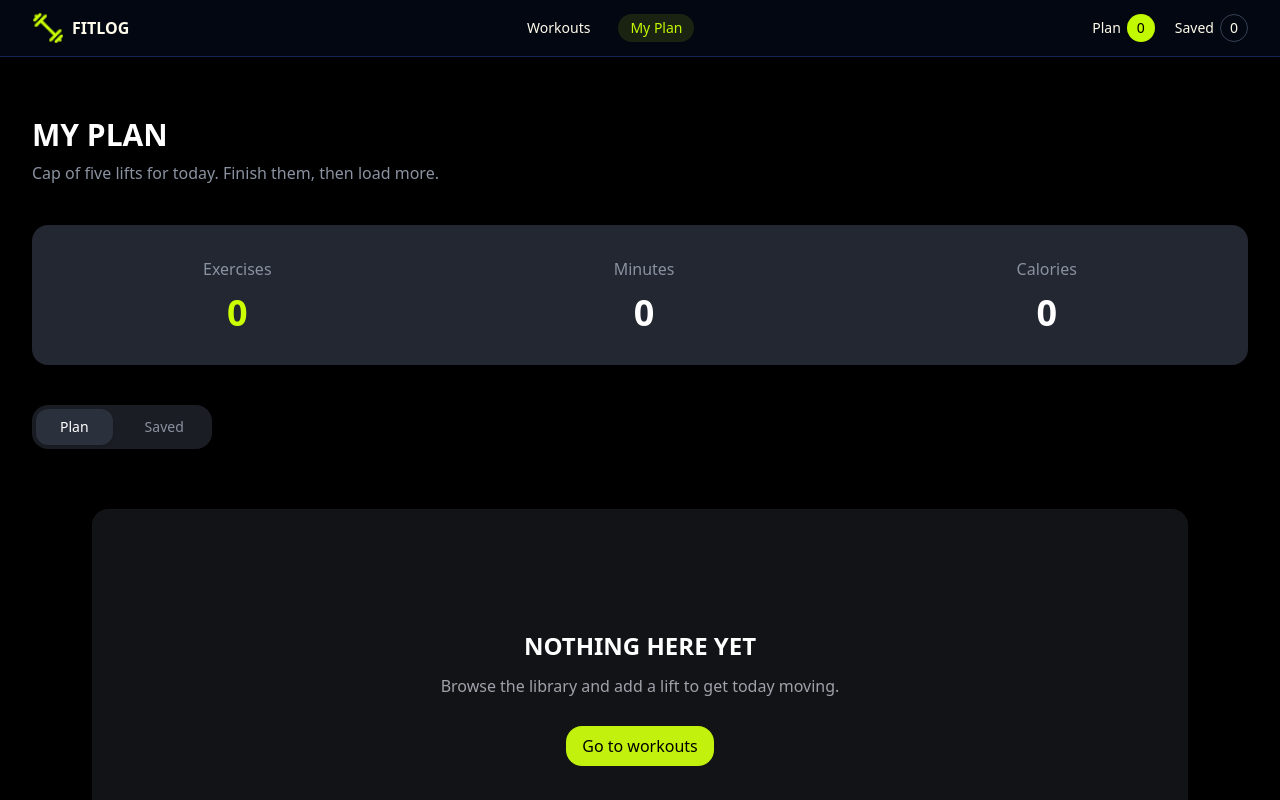
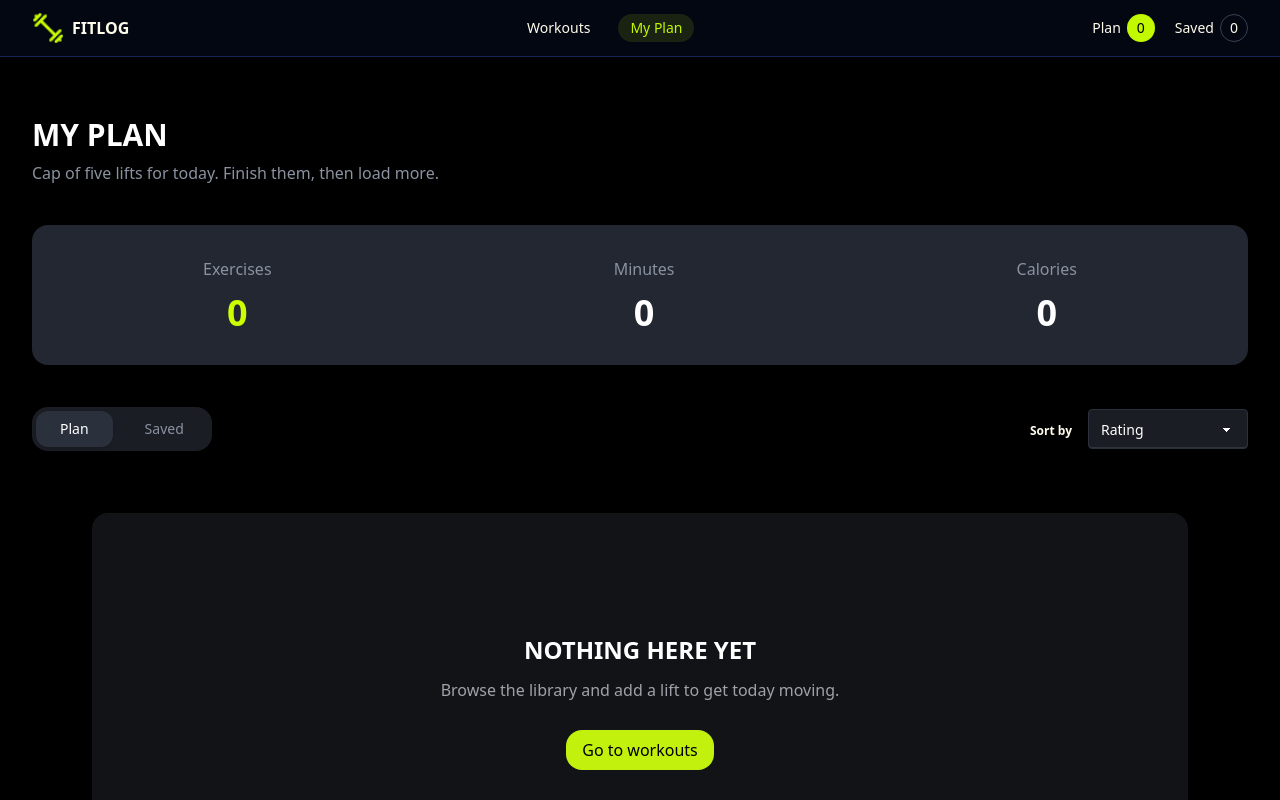
Before and after one commit to Tamim-blip/assignment-6-fitlog, a Next.js app: page /myPlan in a window 1280 px wide. Shown: the top 800 px of the page. Built offline with nearby package versions, Linux system fonts and the light colour scheme.

Commit message:
added sort by section . selected card can  be sorted according to time raring and calore

```diff
--- a/src/app/myPlan/page.tsx
+++ b/src/app/myPlan/page.tsx
@@ -1,83 +1,168 @@
+'use client'
 
-'use client'
 import PlanPage from '@/components/dashboard/plan';
 import SavedPage from '@/components/dashboard/saved';
 import EmptySelected from '@/components/selectedCard/emptySelected';
 import PlanCard from '@/components/selectedCard/planCard';
 import SavedCard from '@/components/selectedCard/savedCard';
 import { WorkoutContext } from '@/context/workoutProvide';
+import { TWorkout } from '@/type/workoutType';
 
 import React, { useContext, useState } from 'react';
 
+const MyPlanPage = () => {
+
+    const { saved, myPlan } = useContext(WorkoutContext);
+
+    const [buttonType, setButtonType] = useState<"plan" | "saved">("plan");
+
+    const HandleButton = (type: "plan" | "saved") => {
+        setButtonType(type);
+    };
+
+    const [sortBy, setSortBy] = useState<"rating" | "time" | "calore">("rating")
 
 
-const MyPlanPage = () => {
+    const sortWorkout = (workout : TWorkout[]) => {
 
-    const { saved, myPlan } = useContext(WorkoutContext)
+        const sortedWorkout = [...workout]
 
-    const [buttonType, setButtonType] = useState("plan")
+        if(sortBy === "rating"){
+            sortedWorkout.sort((a,b) => b.rating - a.rating)
+        }else if(sortBy === "calore"){
+            sortedWorkout.sort((a,b) => b.caloriesBurned - a.caloriesBurned)
+        }else if(sortBy === "time"){
+            sortedWorkout.sort((a,b) => b.duration - a.duration)
+        }
 
-    const HandleButton = (type : "plan" | "saved" ) => {
+        return sortedWorkout
 
-        setButtonType(type)
 
     }
 
 
+    const soretdSaved = sortWorkout(saved)
+    const sortedPlan = sortWorkout(myPlan)
+
+    return (
+        <div className='container mx-auto mt-10 sm:mt-15 px-4 sm:px-6 lg:px-8'>
+
+            {/* Header */}
+            <h1 className='font-bold text-2xl sm:text-3xl text-[#FFFFFF] mb-2'>
+                MY PLAN
+            </h1>
+
+            <p className='text-[#8A92A0] text-sm sm:text-base'>
+                Cap of five lifts for today. Finish them, then load more.
+            </p>
 
 
-    return (
-        <div className='container mx-auto mt-15 px-4 sm:px-6 lg:px-8'>
-            <h1 className='font-bold text-2xl sm:text-3xl text-[#FFFFFF] mb-2'>MY PLAN</h1>
-            <p className='text-[#8A92A0] text-sm sm:text-base'>Cap of five lifts for today. Finish them, then load more.</p>
+            {/* Dashboard */}
+            {
+                buttonType === "plan"
+                    ? <PlanPage />
+                    : <SavedPage />
+            }
 
 
+            {/* Buttons + Sort */}
+            <div className='mt-6 flex flex-col gap-4 sm:flex-row sm:items-center sm:justify-between'>
 
-            {/* dashbord start */}
+                {/* Buttons */}
+                <div className="flex items-center gap-1 sm:gap-2 rounded-2xl bg-[#1B1D24] p-1 w-fit">
 
-            {
-                buttonType === "plan" ? <PlanPage></PlanPage> : <SavedPage></SavedPage>
-            }
+                    <button
+                        onClick={() => HandleButton("plan")}
+                        className={`
+                            cursor-pointer rounded-xl
+                            px-4 sm:px-6
+                            py-2
+                            text-xs sm:text-sm
+                            font-medium
+                            transition-all duration-200
+                            ${buttonType === "plan"
+                                ? "bg-[#2B303D] text-white shadow-sm"
+                                : "text-[#8A92A0] hover:text-white"
+                            }
+                        `}
+                    >
+                        Plan
+                    </button>
 
-            {/* dashbord end */}
+                    <button
+                        onClick={() => HandleButton("saved")}
+                        className={`
+                            cursor-pointer rounded-xl
+                            px-4 sm:px-6
+                            py-2
+                            text-xs sm:text-sm
+                            font-medium
+                            transition-all duration-200
+                            ${buttonType === "saved"
+                                ? "bg-[#2B303D] text-white shadow-sm"
+                                : "text-[#8A92A0] hover:text-white"
+                            }
+                        `}
+                    >
+                        Saved
+                    </button>
 
-      {/* button start */}
-<div className="flex items-center gap-1 sm:gap-2 rounded-2xl bg-[#1B1D24] p-1 w-fit">
-  <button
-    onClick={() => HandleButton("plan")}
-    className={`cursor-pointer rounded-xl px-4 sm:px-6 py-2 text-xs sm:text-sm font-medium transition-all duration-200
-        ${buttonType === "plan" ? "bg-[#2B303D] text-white shadow-sm" : "text-[#8A92A0] hover:text-white"
-    }`}>
-    Plan
-  </button>
-
-  <button
-    onClick={() => HandleButton("saved")}
-    className={`cursor-pointer rounded-xl px-4 sm:px-6 py-2 text-xs sm:text-sm font-medium transition-all duration-200
-    ${buttonType === "saved" ? "bg-[#2B303D] text-white shadow-sm": "text-[#8A92A0] hover:text-white"
-    }`}>
-    Saved
-  </button>
-</div>
-
-{/* button end */}
+                </div>
 
 
-<div className="mt-4 sm:mt-6">
+                {/* Sort */}
+                <div className=" w-full sm:w-auto">
 
-    {
-
-      buttonType === "plan" ? myPlan.length > 0 ?
-         myPlan.map(item => <PlanCard key = {item.id} item = {item}></PlanCard>) : <EmptySelected></EmptySelected>
-         : saved.length > 0 ? saved.map(item => <SavedCard key = {item.id} item = {item}></SavedCard>) : <EmptySelected></EmptySelected>
-
-    }
+                    <fieldset className="fieldset w-full sm:w-auto">
+                       <div className='flex gap-4'>
+                         <legend className="fieldset-legend text-amber-50 font-bold">Sort by</legend>
 
 
+                        <select
+                        value={sortBy}
+                        onChange={(e) => setSortBy(e.target.value as "calore" | "time" | "rating")}
+                            defaultValue="Sort by"
+                            className="select w-full sm:w-40 bg-[#1B1D24] border-[#2B303D] text-white"
+                        >
 
-</div>
+                            <option value={"calore"}> Calore </option>
+                            <option value={"time"}> Time </option>
+                            <option value={"rating"}>  Rating  </option>
+                             </select>
+                       </div>
+
+                    </fieldset>
+
+                </div>
+
+            </div>
 
 
+                {/* Cards */}
+            <div className="mt-4 sm:mt-6">
+
+                {
+                    buttonType === "plan"
+                        ? sortedPlan.length > 0
+                            ? sortedPlan.map(item => (
+                                <PlanCard
+                                    key={item.id}
+                                    item={item}
+                                />
+                            ))
+                            : <EmptySelected />
+
+                        : soretdSaved.length > 0
+                            ? soretdSaved.map(item => (
+                                <SavedCard
+                                    key={item.id}
+                                    item={item}
+                                />
+                            ))
+                            : <EmptySelected />
+                }
+
+            </div>
 
         </div>
     );
--- a/src/components/selectedCard/emptySelected.tsx
+++ b/src/components/selectedCard/emptySelected.tsx
@@ -3,14 +3,23 @@ import React from 'react';
 
 const EmptySelected = () => {
     return (
-        <div className='text-center bg-[#111317] my-15 mx-15 px-20 py-30 rounded-2xl space-y-3 border border-dotted'>
-            <h1 className='text-[#FFFFFF] font-bold text-2xl'>NOTHING HERE YET</h1>
-            <p className='text-[#A1A1AA]'>Browse the library and add a lift to get today moving.</p>
-            <Link href= '/'>
-            <button className='bg-[#C2F10D] px-4 py-2 rounded-2xl text-[#000000] mt-4 cursor-pointer'>Go to workouts</button>
-            </Link>
 
-        </div>
+<div className='text-center bg-[#111317] my-8 sm:my-12 lg:my-15 mx-4 sm:mx-8 lg:mx-15 px-4 sm:px-10 lg:px-20 py-16 sm:py-20 lg:py-30 rounded-2xl space-y-3 border border-dotted'>
+    <h1 className='text-[#FFFFFF] font-bold text-xl sm:text-2xl'>
+        NOTHING HERE YET
+    </h1>
+
+    <p className='text-[#A1A1AA] text-sm sm:text-base'>
+        Browse the library and add a lift to get today moving.
+    </p>
+
+    <Link href='/'>
+        <button className='bg-[#C2F10D] px-4 py-2 rounded-2xl text-[#000000] mt-4 cursor-pointer'>
+            Go to workouts
+        </button>
+    </Link>
+</div>
+
     );
 };
 
```
